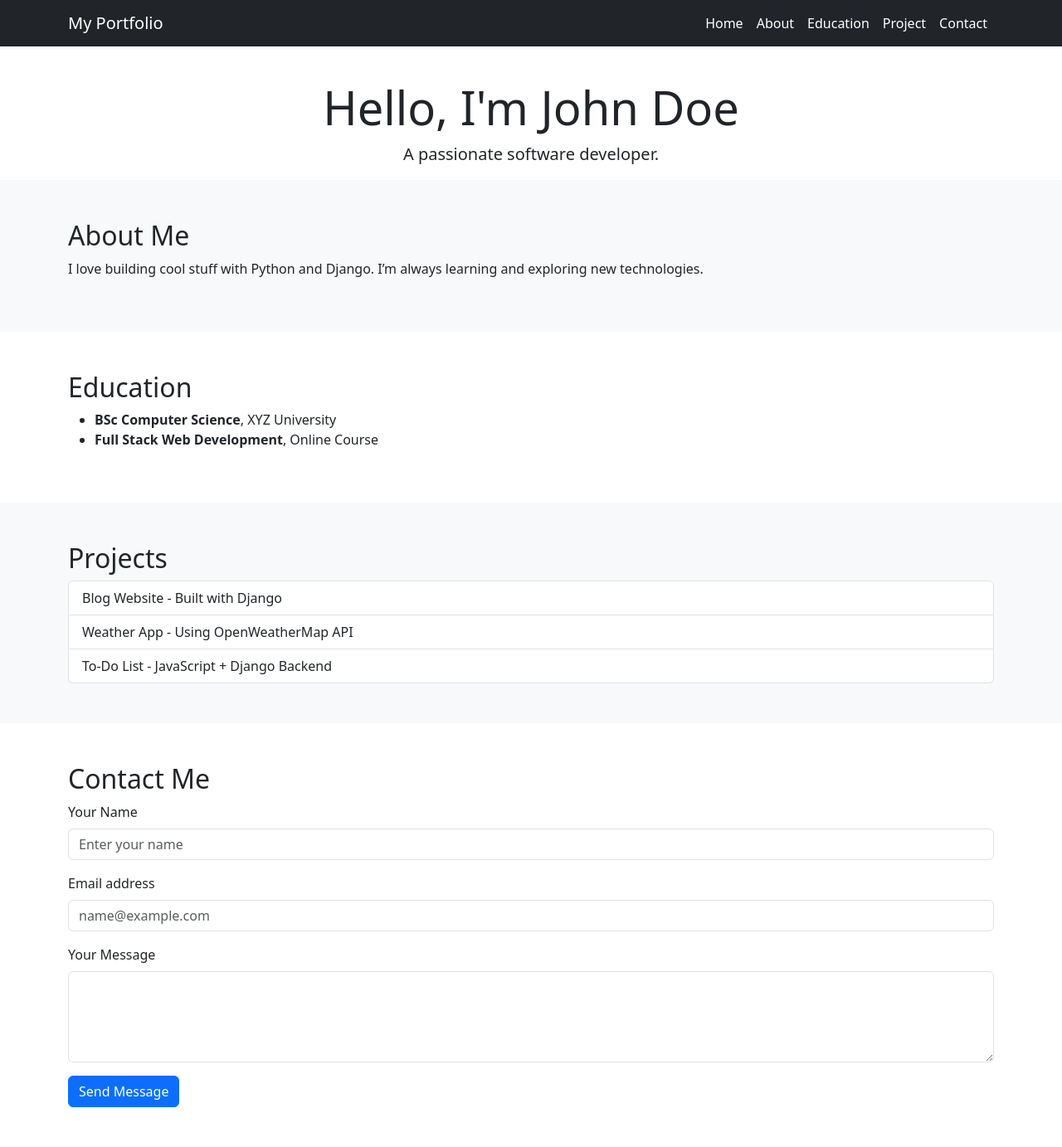
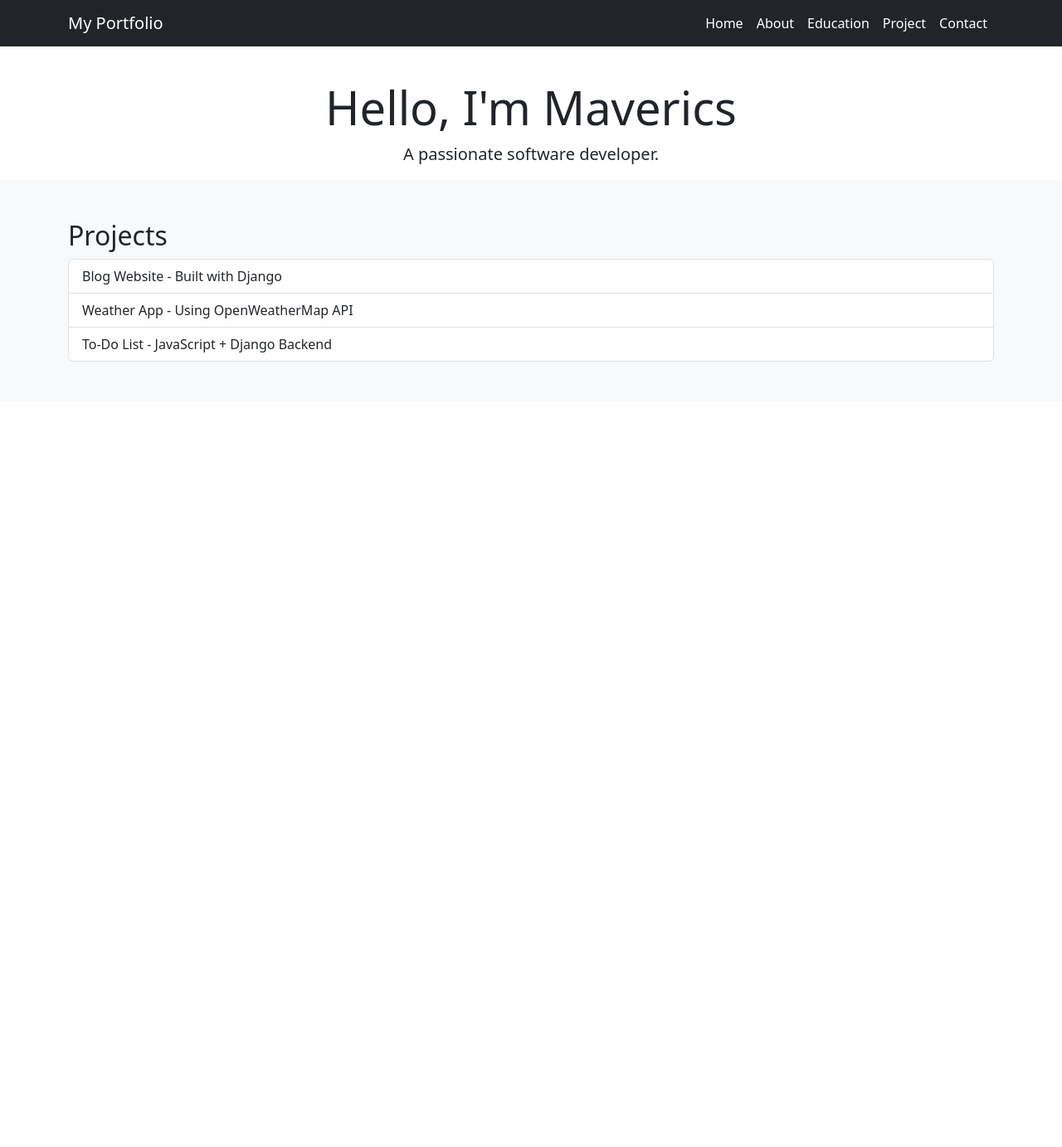
Before and after one commit to Mateen-maverics/one-page-portfolio, a Django app: page /projects/ in a window 1280 px wide. Shown: the whole page at 83% size. After the commit the page ends 436 px from the top, so only its background shows below. Run offline with Django 5.2, Linux system fonts and the light colour scheme.

Commit message:
Update projects.html

```diff
--- a/pages/templates/pages/projects.html
+++ b/pages/templates/pages/projects.html
@@ -42,30 +42,9 @@
 <!-- Home Section -->
 <section id="home" class="mt-5 pt-5">
     <div class="container text-center">
-        <h1 class="display-4">Hello, I'm John Doe</h1>
+        <h1 class="display-4">Hello, I'm Maverics</h1>
         <p class="lead">A passionate software developer.</p>
     </div>
-</section>
-<!-- About Section -->
-<section id="about" class="bg-light py-5">
-    <div class="container">
-        <h2>About Me</h2>
-        <p>I love building cool stuff with Python and Django. I’m always learning and exploring new technologies.</p>
-    </div>
-</section>
-
-<!-- Education Section -->
-<section id="education" class="py-5">
-    <div class="container">
-        <h2>Education</h2>
-        <ul>
-            <li><strong>BSc Computer Science</strong>, XYZ University</li>
-            <li><strong>Full Stack Web Development</strong>, Online Course</li>
-        </ul>
-    </div>
-</section>
-
-<!-- Projects Section -->
 <section id="projects" class="bg-light py-5">
     <div class="container">
         <h2>Projects</h2>
@@ -76,27 +55,6 @@
         </ul>
     </div>
 </section>
-<!-- Contact Section -->
-<section id="contact" class="py-5">
-     <div class="container">
-        <h2>Contact Me</h2>
-        <form>
-            <div class="mb-3">
-                <label for="name" class="form-label">Your Name</label>
-                <input type="text" class="form-control" id="name" placeholder="Enter your name">
-            </div>
-            <div class="mb-3">
-                <label for="email" class="form-label">Email address</label>
-                <input type="email" class="form-control" id="email" placeholder="name@example.com">
-            </div>
-            <div class="mb-3">
-                <label for="message" class="form-label">Your Message</label>
-                <textarea class="form-control" id="message" rows="4"></textarea>
-            </div>
-            <button type="submit" class="btn btn-primary">Send Message</button>
-        </form>
-    </div>
-</section>
 
 <script src="https://cdn.jsdelivr.net/npm/bootstrap@5.3.0/dist/js/bootstrap.bundle.min.js"></script>
 </body>
```
